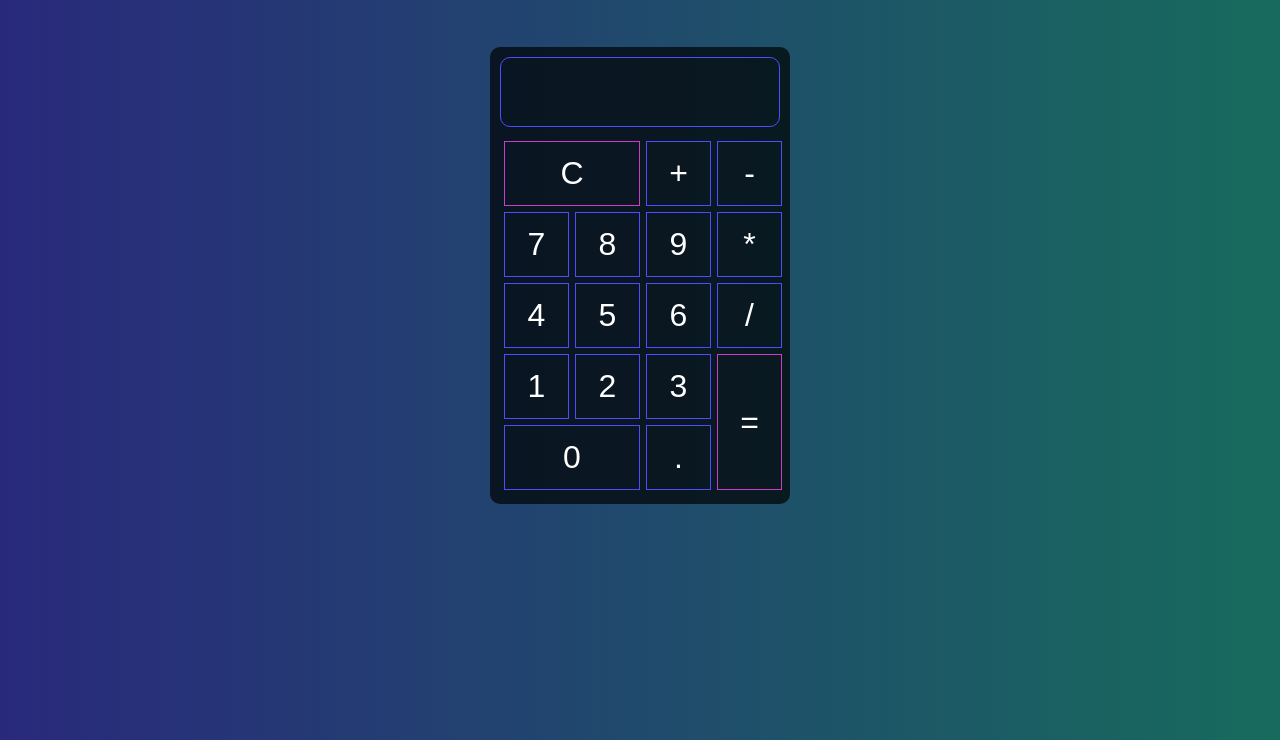
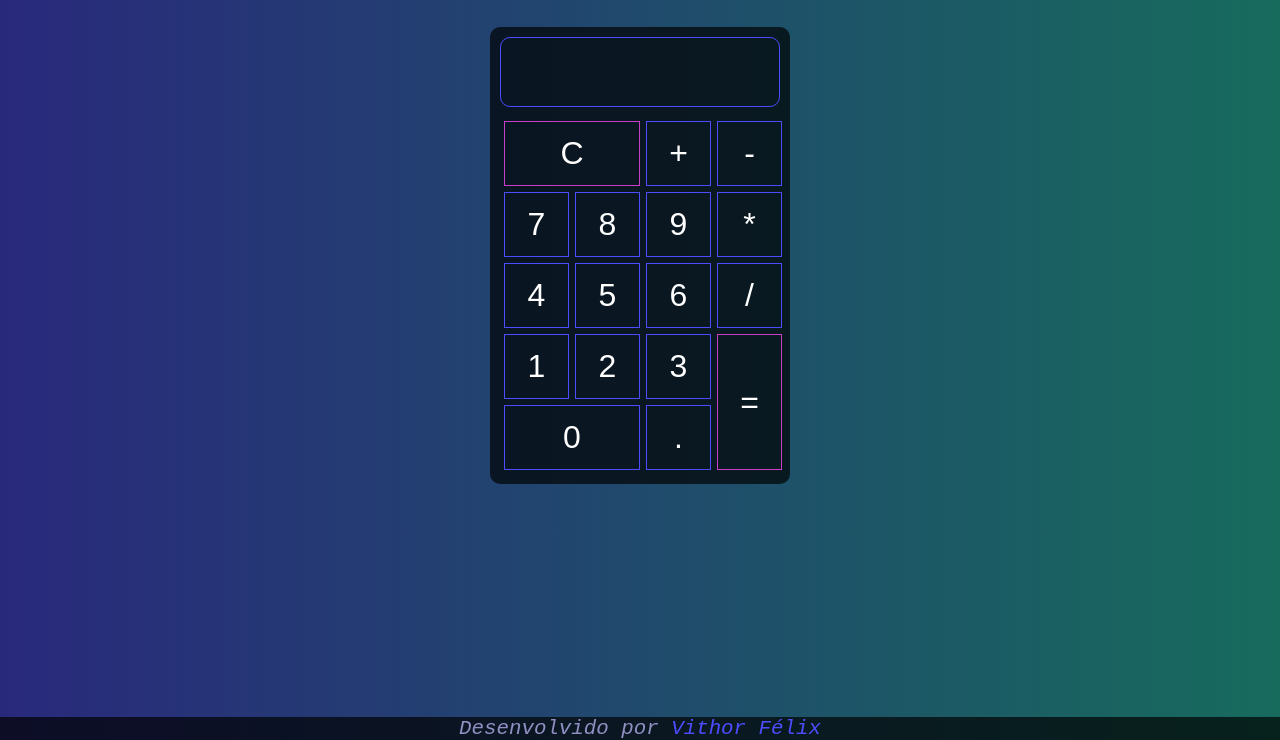
Before and after one commit to vithorfjm/calculadora, a plain HTML site: page index.html in a window 1280 px wide. Shown: the part 60-800 px from the top of the page. Drawn offline with Linux system fonts and the light colour scheme.

Commit message:
criação e estilização do footer

```diff
--- a/index.html
+++ b/index.html
@@ -44,6 +44,9 @@
                 </tr>
             </table>
         </main>
+        <footer>
+            <em>Desenvolvido por <a href="https://github.com/vithorfjm" target="_blank">Vithor Félix</a></em>
+        </footer>
         <script src="index.js"></script>
     </body>
 </html>
--- a/style.css
+++ b/style.css
@@ -11,7 +11,7 @@ body {
 h1 {
     text-align: center;
     color: white;
-    margin: 20px auto 50px auto;
+    margin: 20px auto 30px auto;
 }
 
 #container {
@@ -20,7 +20,7 @@ h1 {
     width: 300px;
     padding: 10px;
     border-radius: 10px;
-
+    margin-bottom: 46px;
 }
 
 #result-container {
@@ -78,3 +78,28 @@ button:active {
 .zero, .c {
     width: 136px;
 }
+
+footer {
+    background-color: rgb(0, 0, 0, 0.692);
+    text-align: center;
+    justify-content: center;
+    position: absolute;
+    left: 0;
+    bottom: 0;
+    width: 100%;
+}
+
+em {
+    color:#9090c2;
+    font-family: 'Courier New', Courier, monospace;
+    font-size: 1.3rem;
+}
+
+a {
+    text-decoration: none;
+    color: #4D4DFF;
+}
+
+a:hover {
+    color:#3838c2;
+}
```
